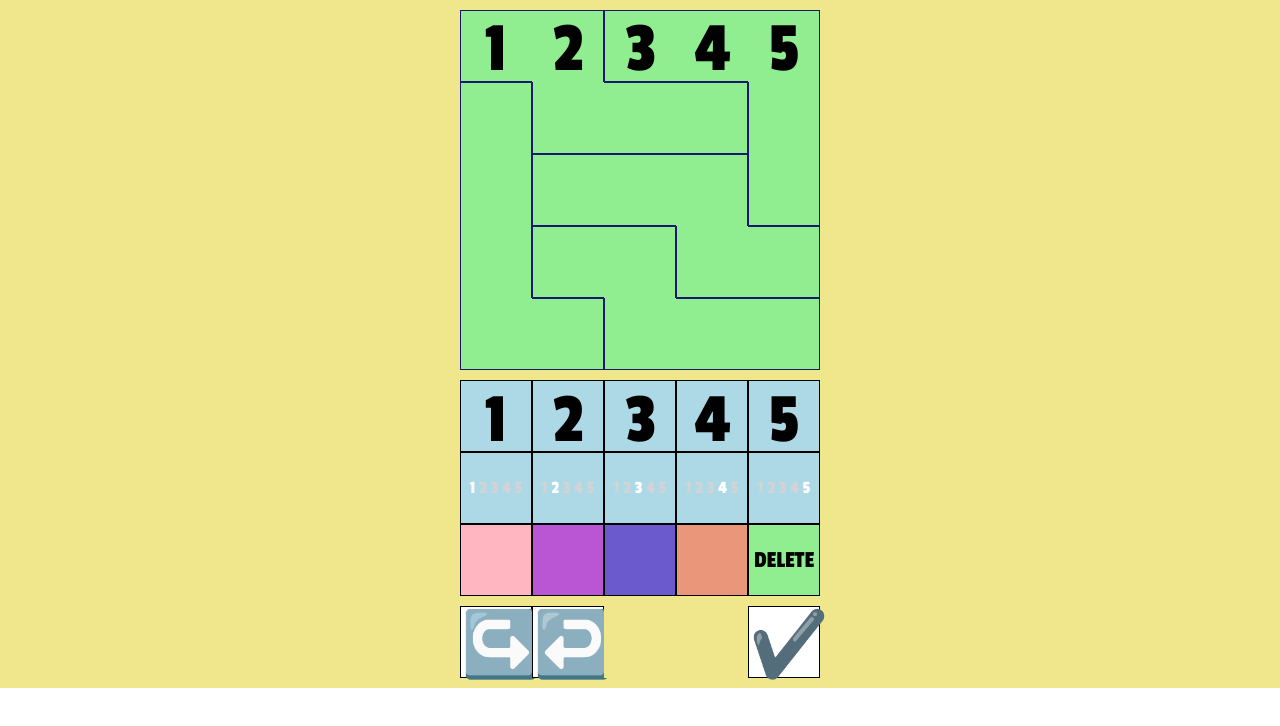
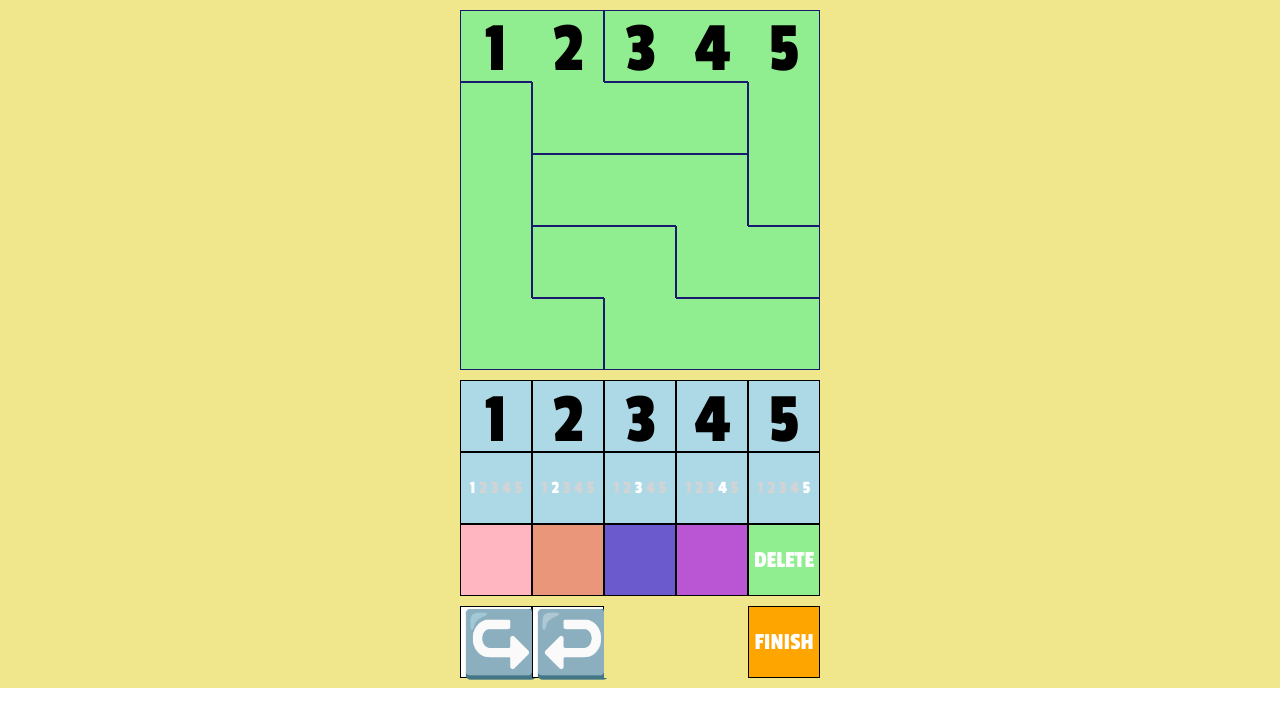
Before and after one commit to qirex2097/ls5x5, a React (Create React App) app: page / in a window 1280 px wide. Shown: the top 726 px of the page. Built offline with nearby package versions, Linux system fonts and the light colour scheme.

Commit message:
完成後コマンドパネルを追加

```diff
--- a/src/App.tsx
+++ b/src/App.tsx
@@ -86,10 +86,10 @@ const commands: CellCommand[] = [
     func: (cell: CellData) => { return toggleCandidate(cell, 5) }
   },
   { contents: "", style: { background: "lightpink" }, func: (cell: CellData) => { return toggleColor(cell, "lightpink") } },
+  { contents: "", style: { background: "darksalmon" }, func: (cell: CellData) => { return toggleColor(cell, "darksalmon") } },
+  { contents: "", style: { background: "slateblue" }, func: (cell: CellData) => { return toggleColor(cell, "slateblue") } },
   { contents: "", style: { background: "mediumorchid" }, func: (cell: CellData) => { return toggleColor(cell, "mediumorchid") } },
-  { contents: "", style: { background: "slateblue" }, func: (cell: CellData) => { return toggleColor(cell, "slateblue") } },
-  { contents: "", style: { background: "darksalmon" }, func: (cell: CellData) => { return toggleColor(cell, "darksalmon") } },
-  { className: "value", contents: "DELETE", style: { fontSize: "24px", background: "lightgreen" }, func: (cell: CellData) => { return { ...cell, value: undefined, candidate: undefined, color: undefined } } },
+  { className: "moji", contents: "DELETE", style: { fontSize: "24px", background: "lightgreen" }, func: (cell: CellData) => { return { ...cell, value: undefined, candidate: undefined, color: undefined } } },
 ]
 
 type BoardCommand = CommandLooks & {
@@ -103,10 +103,24 @@ const commands2: BoardCommand[] = [
   { contents: "↩️", style: commandStyle, },
   { contents: "", style: { background: background, border: "none" }, },
   { contents: "", style: { background: background, border: "none" }, },
-  { contents: "✔️", style: commandStyle, func: (field: FieldData) => {
-    if (field.solved) return createField();
-    if (checkField(field)) return {...field, solved: true}; else return field
-  }, },
+  {
+    className: "moji", key: "AAA",
+    contents: "️FINISH", style: { fontSize: "24px", background: "orange" },
+    func: (field: FieldData) => {
+      if (field.solved) return createField();
+      if (checkField(field)) return { ...field, solved: true }; else return field
+    },
+  },
+]
+
+const commands3: BoardCommand[] = [
+  {
+    className: "moji", key: "AAA",
+    contents: "RETRY", style: { fontSize: "24px", background: "purple" },
+    func: (field: FieldData) => {
+      if (field.solved) return createField(); else return field
+    }
+  },
 ]
 
 function App() {
@@ -131,17 +145,19 @@ function App() {
     if (newCommandNo === commandNo) setCommandNo(-1);
     else setCommandNo(newCommandNo);
   }
+
   /* 下段のコマンドパネルが押された時の処理 */
+  const commandPanel: BoardCommand[] = field.solved ? commands3 : commands2
   const selectCommand2 = (idx: number) => {
-    if (!commands2[idx].func) return
-    const newField: FieldData = commands2[idx].func!(field)
+    if (!commandPanel[idx].func) return
+    const newField: FieldData = commandPanel[idx].func!(field)
     setField(newField)
   }
 
   return (<div className="App" style={{ margin: 0, padding: "10px", background: background, position: "relative" }}>
     <Field field={field} handleClick={handleCellClick} />
     <Commands commands={commands} commandNo={commandNo} selectCommand={selectCommand} />
-    <Commands commands={commands2} selectCommand={selectCommand2} />
+    <Commands commands={commandPanel} selectCommand={selectCommand2} />
   </div>);
 }
 
--- a/src/components/Cell.tsx
+++ b/src/components/Cell.tsx
@@ -21,6 +21,8 @@ const Cell: React.FC<CellProps> = ({ cell, onClick }: CellProps) => {
     valueElement = <span className="cell value">{cell.value}</span>
   } else if (cell.candidate) {
     valueElement = <span className="cell candidate">{cell.candidate!.join(' ')}</span>
+  } else {
+    valueElement = <span className="cell value" style={{color: "transparent"}}>{""}</span>
   }
 
   let color: { background: string } = { background: "transparent" }
--- a/src/components/Commands.css
+++ b/src/components/Commands.css
@@ -8,16 +8,21 @@
   margin-right: auto;
 
   margin-top: 10px;
-  background: lightblue;
+  background: transparent;
 }
 
 .command {
   width: 100%;
   height: 100%;
-  background: transparent;
+  background: lightblue;
   border: 1px solid black;
 }
 .command.selected {
   background: lightcoral;
   border: 3px solid black;
 }
+.command.moji {
+    font-family: 'Passion One', cursive;
+    font-size: 18px;
+    color: white;
+}
--- a/src/components/Commands.tsx
+++ b/src/components/Commands.tsx
@@ -4,6 +4,7 @@ type CommandLooks = {
   contents: string | JSX.Element
   style?: { [key: string]: string }
   className?: string
+  key?: string
 }
 
 type CommandProps = {
@@ -34,7 +35,7 @@ const Commands = ({commands, commandNo = -1, selectCommand}: CommandsProps) => {
   let commandElements: JSX.Element[] = []
 
   commandElements = commands.map((v, i) => {
-    return <Command key={i}
+    return <Command key={v.key || i}
       command={v}
       testId={`command-${i}`}
       onClick={() => selectCommand(i)} isSelected={commandNo === i} />
--- a/src/components/Field.tsx
+++ b/src/components/Field.tsx
@@ -13,10 +13,12 @@ const Field: React.FC<FieldProps> = (props: FieldProps) => {
   let cellElements: JSX.Element[] = []
   cells.forEach((cell, index) => {
     const color: string | undefined = cell.color ? (props.field.solved ? undefined : cell.color) : undefined
-    const cellElement: JSX.Element = <Cell key={index} cell={{...cell, color: color}} onClick={() => props.handleClick(cell)} />
+    const cellElement: JSX.Element = <Cell key={index}
+      cell={{ ...cell, color: color }}
+      onClick={props.field.solved ? () => { } : () => props.handleClick(cell)} />
     cellElements = [...cellElements, cellElement]
   })
-  const style: {[key: string]: string} = props.field.solved ? {background: "khaki"} : {}
+  const style: { [key: string]: string } = props.field.solved ? { background: "khaki" } : {}
   return (<div data-testid="field" className="field" style={style}>{cellElements}</div>)
 }
 
```
